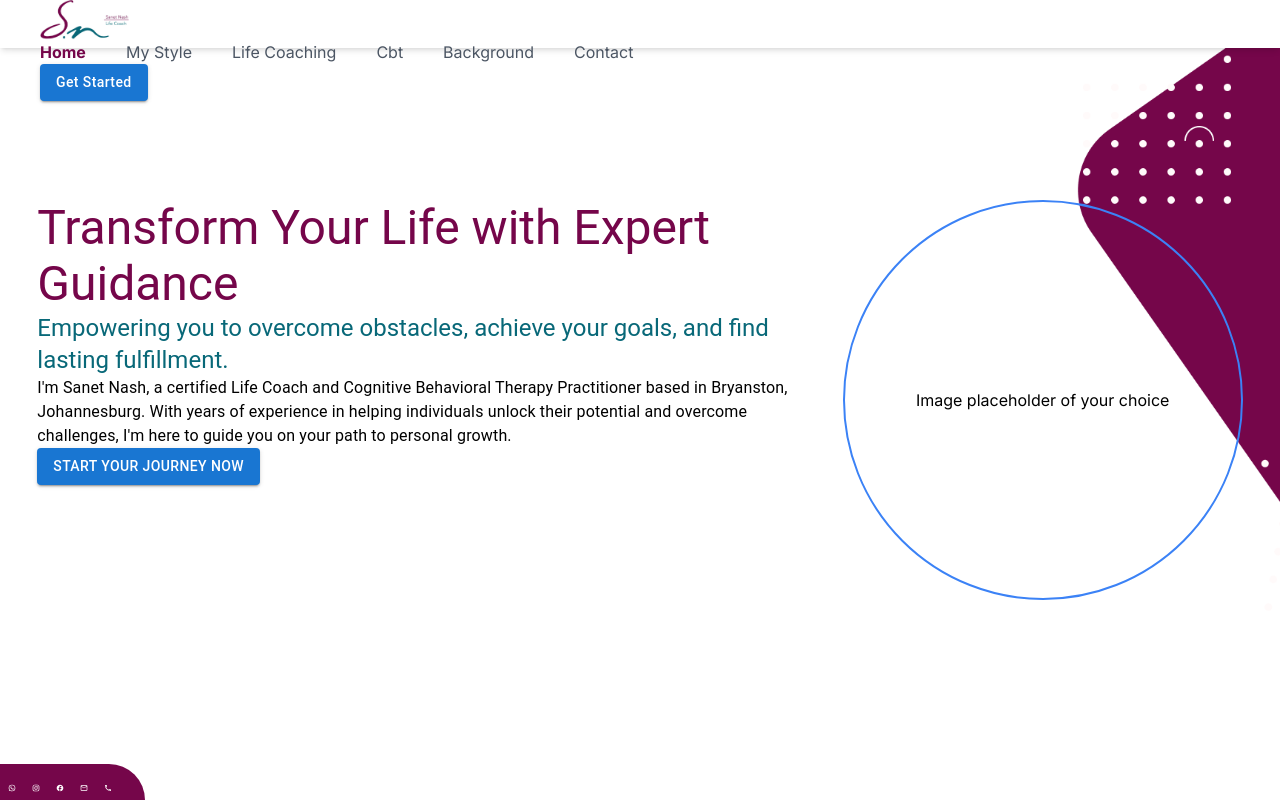
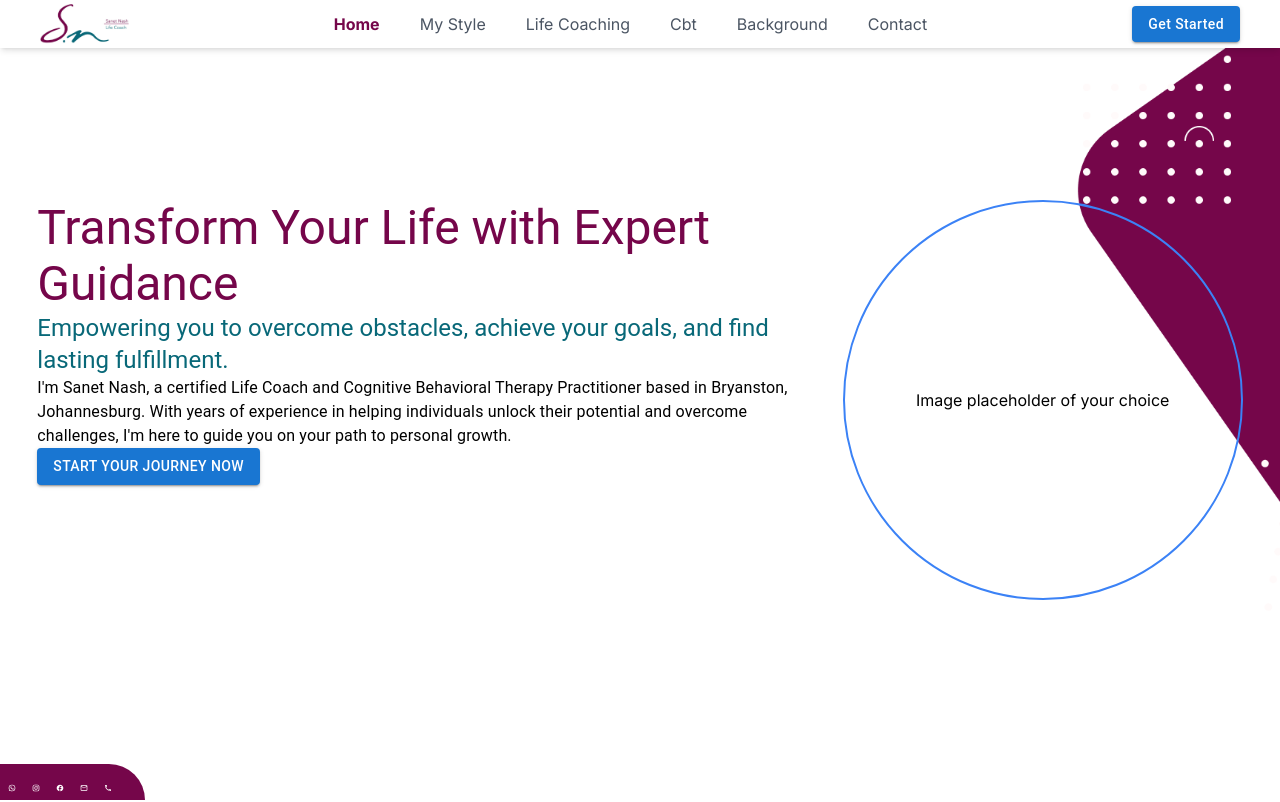
Before and after one commit to Scott-Bebington/SanetLifeCoach, a Next.js app: page / in a window 1280 px wide. Shown: the top 802 px of the page. Built offline with nearby package versions, Linux system fonts and the light colour scheme.

Commit message:
Small change to navbar

```diff
--- a/src/app/Navbar.jsx
+++ b/src/app/Navbar.jsx
@@ -51,7 +51,7 @@ const Navbar = ({ currentSection }) => {
 
   return (
     <>
-      <nav className='w-full justify-between items-center shadow-md h-12 px-10 z-10 bg-white hidden lg:block' style={{ position: 'fixed', top: 0 }}>
+      <nav className='w-full flex justify-between items-center shadow-md h-12 px-10 z-10 bg-white' style={{ position: 'fixed', top: 0 }}>
         <img src='/images/Logo-cropped.png' className='h-10' alt='Logo' />
         <ul className='flex gap-10'>
           {["Home", "My Style", "Life Coaching", "CBT", "Background", "Contact"].map(tab => (
```
